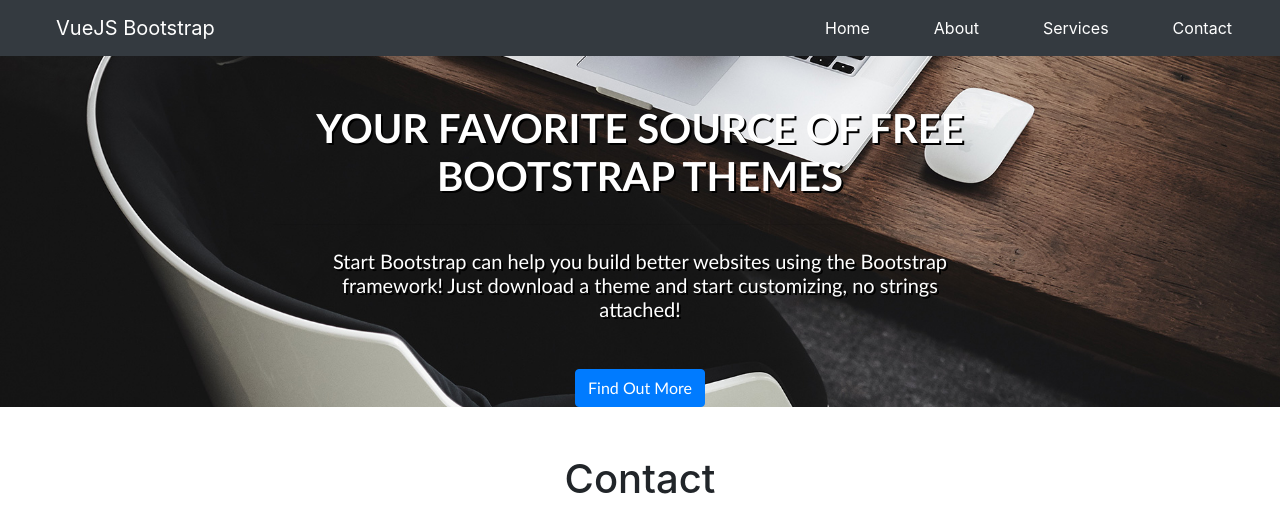
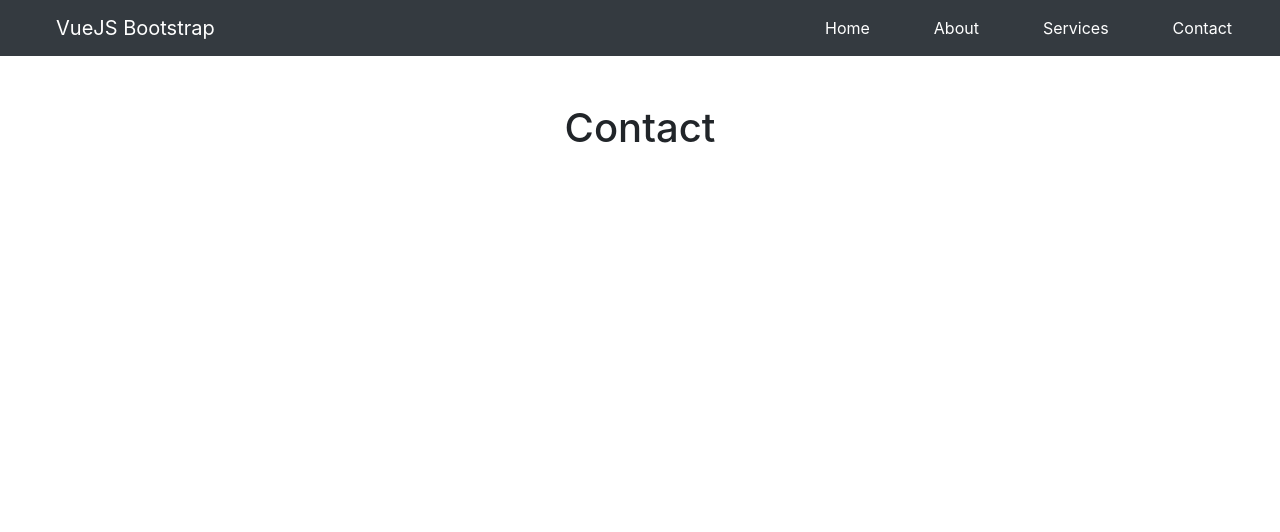
Before and after one commit to DeviousRio/vue-bootstrap, a Vue app: page /#/contact in a window 1280 px wide. Shown: the top 532 px of the page. Built offline with nearby package versions, Linux system fonts and the light colour scheme.

Commit message:
Modified Header Component

```diff
--- a/src/App.vue
+++ b/src/App.vue
@@ -1,20 +1,17 @@
 <template>
   <div id="app">
     <Navigation />
-    <Header />
     <router-view />
   </div>
 </template>
 
 <script>
 import Navigation from "./components/Navigation.vue";
-import Header from './components/Header.vue';
 
 export default {
   name: "app",
   components: {
-    Navigation,
-    Header
+    Navigation
   }
 };
 </script>
--- a/src/components/Header.vue
+++ b/src/components/Header.vue
@@ -1,13 +1,13 @@
 <template>
   <header>
-    <div>
+    <div class="p-5">
       <div class="row h-100 align-items-center justify-content-center text-center">
         <div class="col-lg-7 align-self-end mt-5">
           <h1 class="text-uppercase text-white font-weight-bold">Your Favorite Source of Free Bootstrap Themes</h1>
           <hr class="divider my-4" />
         </div>
 
-        <div class="col-lg-6 align-self-baseline">
+        <div class="col-lg-6 align-self-baseline pb-5">
           <p class="text-white h5 mb-5">Start Bootstrap can help you build better websites using the Bootstrap framework! Just download a theme and start customizing, no strings attached!</p>
           <a class="btn btn-primary btn-xl js-scroll-trigger" href="#about">Find Out More</a>
         </div>
--- a/src/views/Home.vue
+++ b/src/views/Home.vue
@@ -1,12 +1,18 @@
 <template>
   <div>
-      <h1 class="text-center mt-5">VueJS + Bootstrap</h1>
+    <Header />
+      <!-- <h1 class="text-center mt-5">VueJS + Bootstrap</h1> -->
   </div>
 </template>
 
 <script>
+import Header from '../components/Header';
+
 export default {
-  name: "Home"
+  name: "Home",
+  components: {
+    Header
+  }
 };
 </script>
 
```
